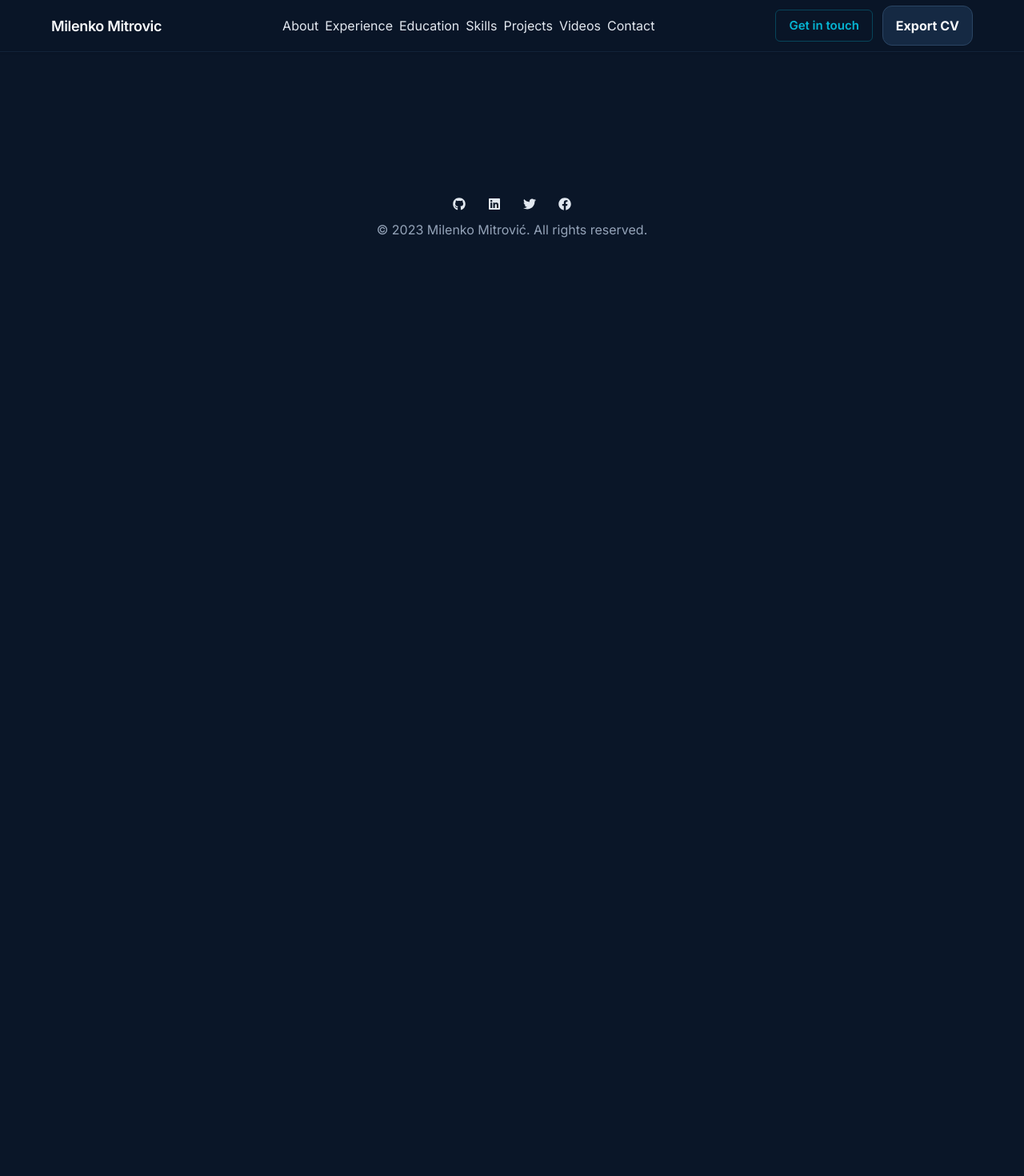
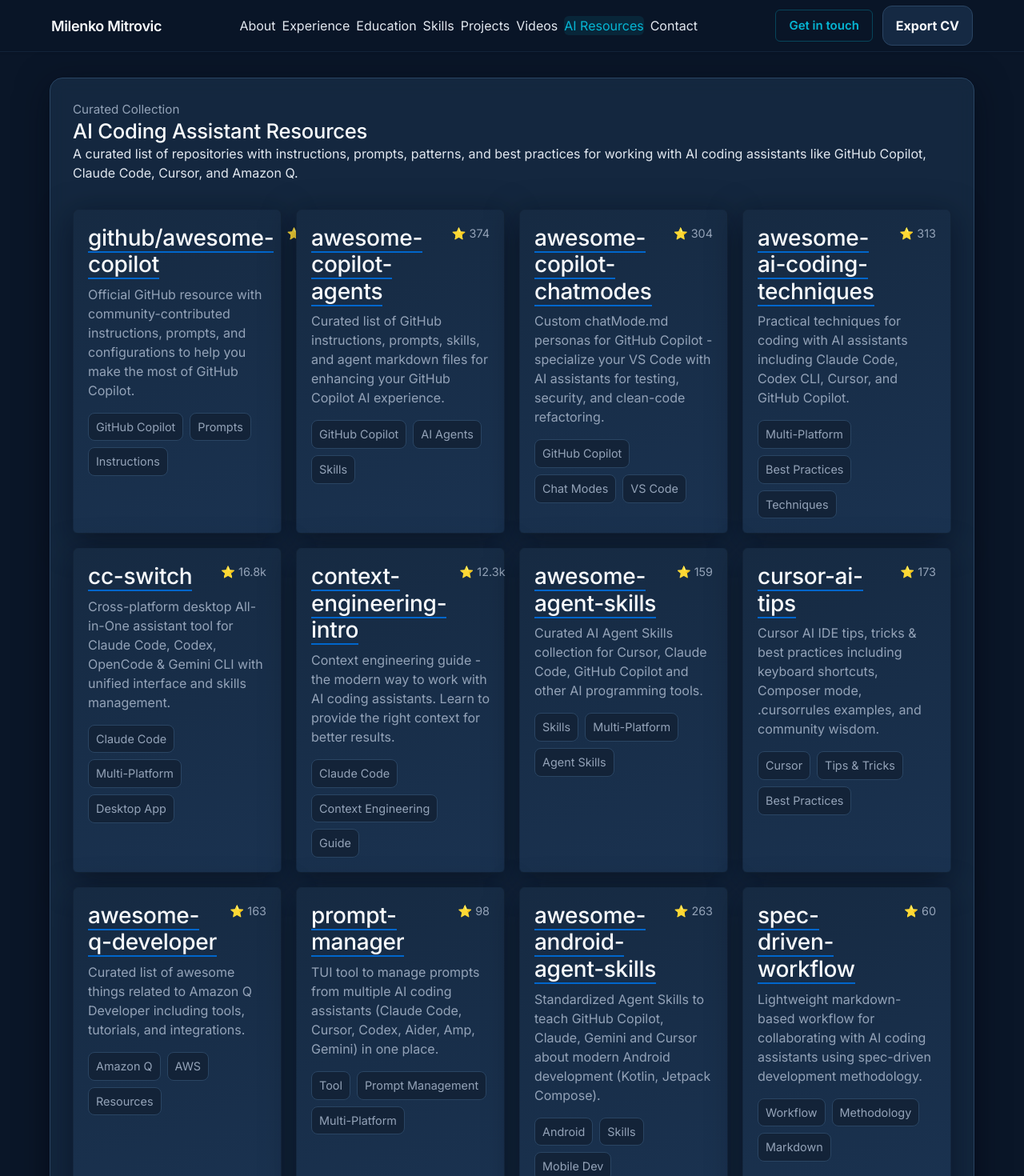
Before and after one commit to subzone/cv, a React (Create React App) app: page /ai-resources in a window 1280 px wide. Shown: the top 1470 px of the page at 80% size. Before the commit the page ends 800 px from the top, so only its background shows below. Built offline with nearby package versions, Linux system fonts and the light colour scheme.

Commit message:
Add AI Resources section with curated coding assistant repositories

```diff
--- a/src/App.js
+++ b/src/App.js
@@ -7,6 +7,7 @@
 import Projects from './components/Projects';
 import Skills from './components/Skills';
 import Videos from './components/Videos';
+import AIResources from './components/AIResources';
 import './dark-theme.css';
 import Footer from './components/Footer';
 import { Helmet } from 'react-helmet';
@@ -38,6 +39,7 @@
             <Route path='/projects' element={<Projects />} />
             <Route path='/skills' element={<Skills />} />
             <Route path='/videos' element={<Videos />} />
+            <Route path='/ai-resources' element={<AIResources />} />
             <Route path='/contact' element={<ContactForm />} />
             <Route path='/chatbot' element={<Chatbot />} />
             <Route path='/export' element={<ExportCV />} />
--- a/src/Navbar.js
+++ b/src/Navbar.js
@@ -18,6 +18,7 @@
           <NavLink to="/skills" className="nav-link">Skills</NavLink>
           <NavLink to="/projects" className="nav-link">Projects</NavLink>
           <NavLink to="/videos" className="nav-link">Videos</NavLink>
+          <NavLink to="/ai-resources" className="nav-link">AI Resources</NavLink>
           <NavLink to="/contact" className="nav-link">Contact</NavLink>
         </div>
 
--- /dev/null
+++ b/src/components/AIResources.js
@@ -0,0 +1,140 @@
+import React from 'react';
+import '../App.css';
+
+const resourceData = [
+    {
+        name: 'github/awesome-copilot',
+        url: 'https://github.com/github/awesome-copilot',
+        stars: '20.5k',
+        description: 'Official GitHub resource with community-contributed instructions, prompts, and configurations to help you make the most of GitHub Copilot.',
+        tags: ['GitHub Copilot', 'Prompts', 'Instructions'],
+    },
+    {
+        name: 'awesome-copilot-agents',
+        url: 'https://github.com/Code-and-Sorts/awesome-copilot-agents',
+        stars: '374',
+        description: 'Curated list of GitHub instructions, prompts, skills, and agent markdown files for enhancing your GitHub Copilot AI experience.',
+        tags: ['GitHub Copilot', 'AI Agents', 'Skills'],
+    },
+    {
+        name: 'awesome-copilot-chatmodes',
+        url: 'https://github.com/dfinke/awesome-copilot-chatmodes',
+        stars: '304',
+        description: 'Custom chatMode.md personas for GitHub Copilot - specialize your VS Code with AI assistants for testing, security, and clean-code refactoring.',
+        tags: ['GitHub Copilot', 'Chat Modes', 'VS Code'],
+    },
+    {
+        name: 'awesome-ai-coding-techniques',
+        url: 'https://github.com/inmve/awesome-ai-coding-techniques',
+        stars: '313',
+        description: 'Practical techniques for coding with AI assistants including Claude Code, Codex CLI, Cursor, and GitHub Copilot.',
+        tags: ['Multi-Platform', 'Best Practices', 'Techniques'],
+    },
+    {
+        name: 'cc-switch',
+        url: 'https://github.com/farion1231/cc-switch',
+        stars: '16.8k',
+        description: 'Cross-platform desktop All-in-One assistant tool for Claude Code, Codex, OpenCode & Gemini CLI with unified interface and skills management.',
+        tags: ['Claude Code', 'Multi-Platform', 'Desktop App'],
+    },
+    {
+        name: 'context-engineering-intro',
+        url: 'https://github.com/coleam00/context-engineering-intro',
+        stars: '12.3k',
+        description: 'Context engineering guide - the modern way to work with AI coding assistants. Learn to provide the right context for better results.',
+        tags: ['Claude Code', 'Context Engineering', 'Guide'],
+    },
+    {
+        name: 'awesome-agent-skills',
+        url: 'https://github.com/JackyST0/awesome-agent-skills',
+        stars: '159',
+        description: 'Curated AI Agent Skills collection for Cursor, Claude Code, GitHub Copilot and other AI programming tools.',
+        tags: ['Skills', 'Multi-Platform', 'Agent Skills'],
+    },
+    {
+        name: 'cursor-ai-tips',
+        url: 'https://github.com/murataslan1/cursor-ai-tips',
+        stars: '173',
+        description: 'Cursor AI IDE tips, tricks & best practices including keyboard shortcuts, Composer mode, .cursorrules examples, and community wisdom.',
+        tags: ['Cursor', 'Tips & Tricks', 'Best Practices'],
+    },
+    {
+        name: 'awesome-q-developer',
+        url: 'https://github.com/cremich/awesome-q-developer',
+        stars: '163',
+        description: 'Curated list of awesome things related to Amazon Q Developer including tools, tutorials, and integrations.',
+        tags: ['Amazon Q', 'AWS', 'Resources'],
+    },
+    {
+        name: 'prompt-manager',
+        url: 'https://github.com/n-WN/prompt-manager',
+        stars: '98',
+        description: 'TUI tool to manage prompts from multiple AI coding assistants (Claude Code, Cursor, Codex, Aider, Amp, Gemini) in one place.',
+        tags: ['Tool', 'Prompt Management', 'Multi-Platform'],
+    },
+    {
+        name: 'awesome-android-agent-skills',
+        url: 'https://github.com/new-silvermoon/awesome-android-agent-skills',
+        stars: '263',
+        description: 'Standardized Agent Skills to teach GitHub Copilot, Claude, Gemini and Cursor about modern Android development (Kotlin, Jetpack Compose).',
+        tags: ['Android', 'Skills', 'Mobile Dev'],
+    },
+    {
+        name: 'spec-driven-workflow',
+        url: 'https://github.com/liatrio-labs/spec-driven-workflow',
+        stars: '60',
+        description: 'Lightweight markdown-based workflow for collaborating with AI coding assistants using spec-driven development methodology.',
+        tags: ['Workflow', 'Methodology', 'Markdown'],
+    },
+];
+
+const AIResources = () => {
+    return (
+        <section className="section" id="ai-resources">
+            <div className="section-header">
+                <div>
+                    <div className="section-kicker">Curated Collection</div>
+                    <h2 className="section-title">AI Coding Assistant Resources</h2>
+                    <p className="section-description">
+                        A curated list of repositories with instructions, prompts, patterns, and best practices
+                        for working with AI coding assistants like GitHub Copilot, Claude Code, Cursor, and Amazon Q.
+                    </p>
+                </div>
+            </div>
+
+            <div className="card-grid">
+                {resourceData.map((resource) => (
+                    <div className="card" key={resource.name}>
+                        <div style={{ display: 'flex', justifyContent: 'space-between', alignItems: 'flex-start' }}>
+                            <h3>
+                                <a
+                                    href={resource.url}
+                                    target="_blank"
+                                    rel="noopener noreferrer"
+                                    style={{
+                                        textDecoration: 'none',
+                                        color: 'inherit',
+                                        borderBottom: '2px solid var(--accent-color, #0066cc)',
+                                    }}
+                                >
+                                    {resource.name}
+                                </a>
+                            </h3>
+                            <span className="muted" style={{ fontSize: '0.9rem', whiteSpace: 'nowrap', marginLeft: '1rem' }}>
+                                ⭐ {resource.stars}
+                            </span>
+                        </div>
+                        <p>{resource.description}</p>
+                        <div className="tag-row">
+                            {resource.tags.map((tag) => (
+                                <span className="tag" key={tag}>{tag}</span>
+                            ))}
+                        </div>
+                    </div>
+                ))}
+            </div>
+        </section>
+    );
+};
+
+export default AIResources;
--- a/src/routes.js
+++ b/src/routes.js
@@ -8,6 +8,7 @@
 import ContactForm from './components/ContactForm';
 import Chatbot from './components/Chatbot';
 import Videos from './components/Videos';
+import AIResources from './components/AIResources';
 
 export const routes = [
     { path: '/', element: <Home /> },
@@ -17,6 +18,7 @@
     { path: '/projects', element: <Projects /> },
     { path: '/skills', element: <Skills /> },
     { path: '/videos', element: <Videos /> },
+    { path: '/ai-resources', element: <AIResources /> },
     { path: '/contact', element: <ContactForm /> },
     { path: '/chatbot', element: <Chatbot /> },
   ];
```
